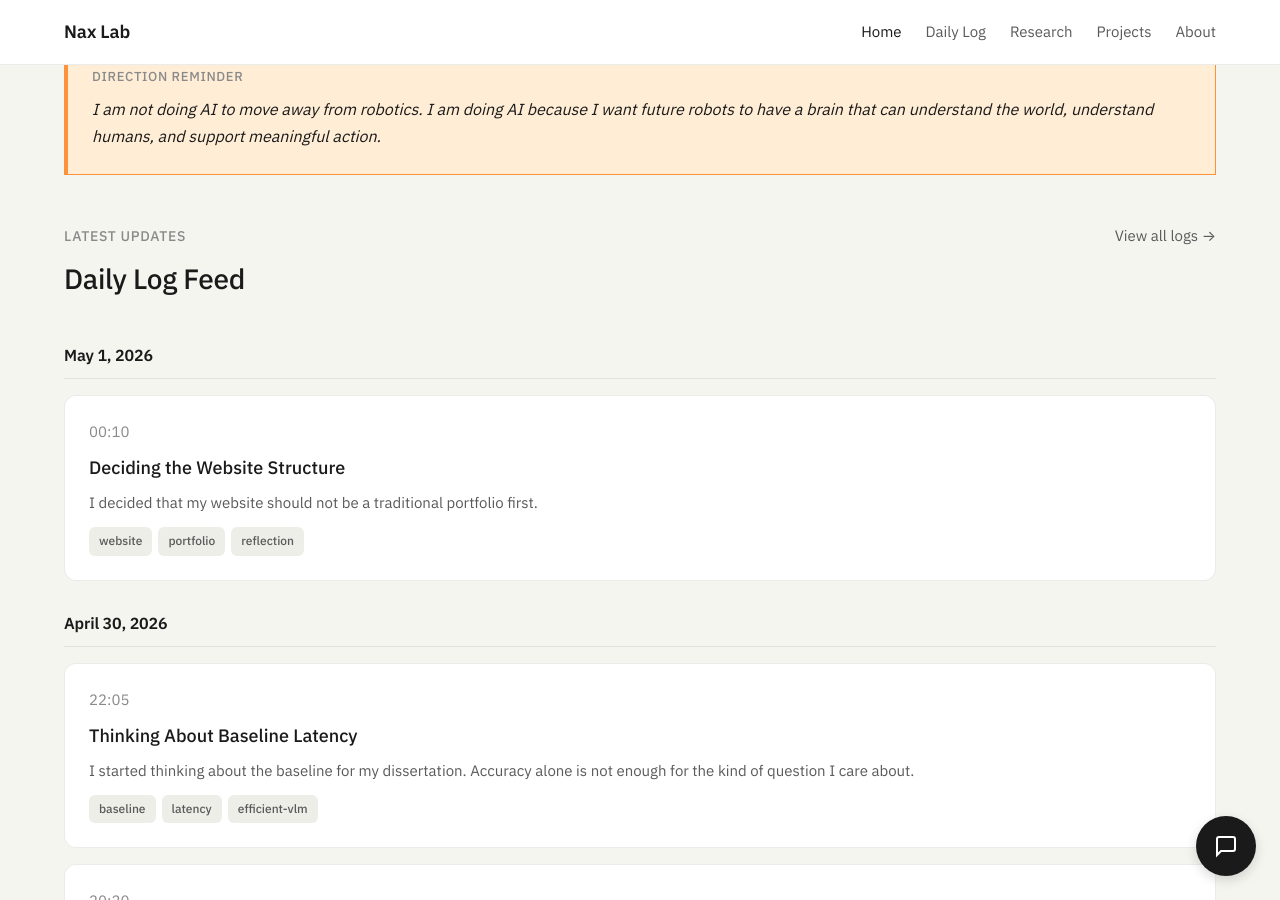
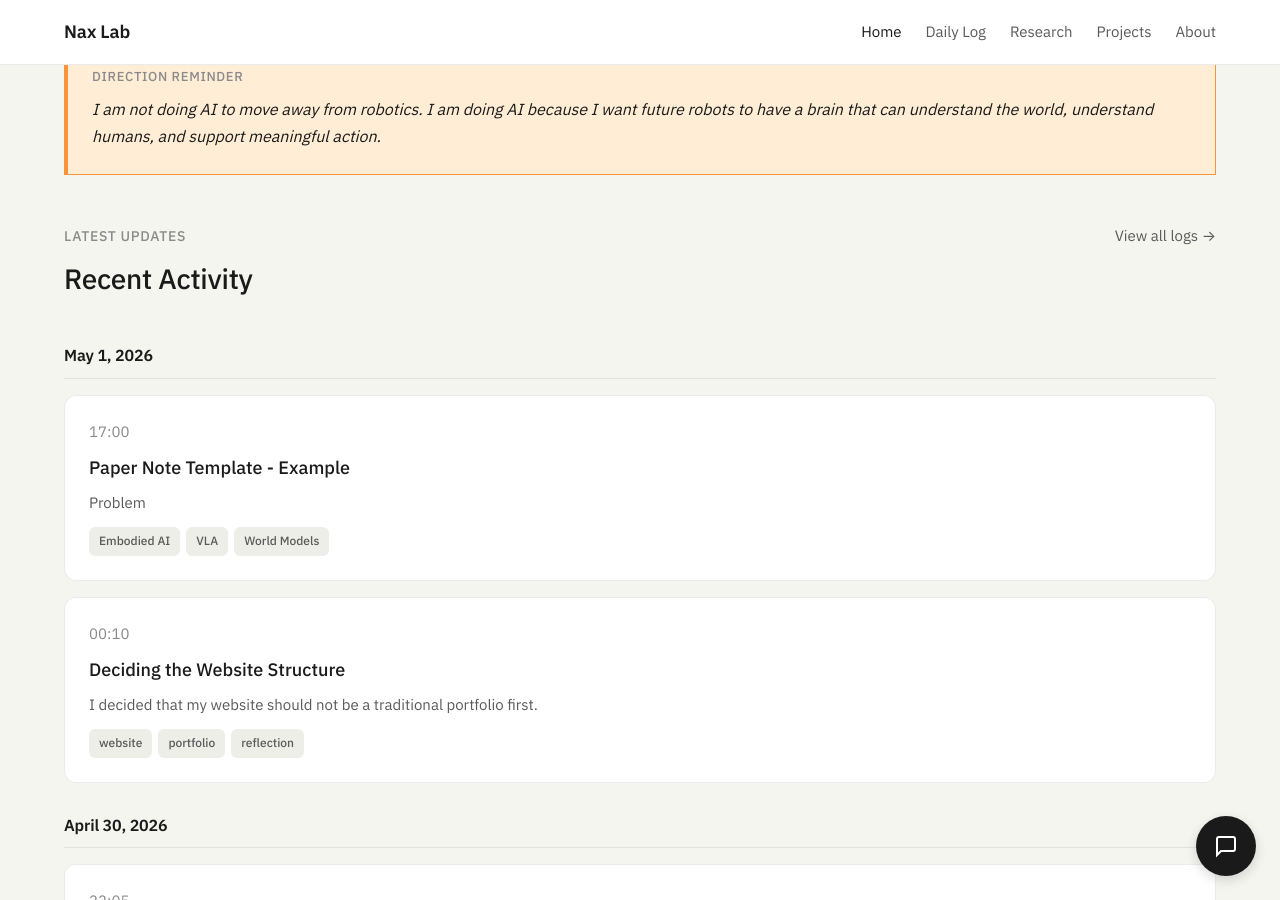
Before and after one commit to naxgotomakeit/naxgotomakeit.github.io, a Jekyll site: the page built from index.html, in a window 1280 px wide and 900 px high, scrolled down 576 px. Built offline with Jekyll 4.4.1, drawn with Linux system fonts in a browser that asks for light colours.

Commit message:
Change 'Daily Log Feed' to 'Recent Activity'

```diff
--- a/index.html
+++ b/index.html
@@ -59,17 +59,16 @@ title: Home
 <section class="section-header">
   <div>
     <p class="eyebrow">Latest Updates</p>
-    <h2>Daily Log Feed</h2>
+    <h2>Recent Activity</h2>
   </div>
   <a class="text-link" href="{{ '/daily-log.html' | relative_url }}">View all logs →</a>
 </section>
 
 <section class="timeline">
-  {% assign daily_posts = site.posts | where_exp: "post", "post.categories contains 'daily-log'" %}
-  {% assign recent_daily = daily_posts | slice: 0, 10 %}
+  {% assign recent_posts = site.posts | slice: 0, 10 %}
   {% assign current_day = "" %}
 
-  {% for post in recent_daily %}
+  {% for post in recent_posts %}
     {% assign post_day = post.date | date: "%B %-d, %Y" %}
     {% if post_day != current_day %}
       {% assign current_day = post_day %}
@@ -78,8 +77,8 @@ title: Home
     {% include log-card.html post=post %}
   {% endfor %}
 
-  {% if recent_daily.size == 0 %}
-    <p class="empty-state">No daily logs yet. Add a Markdown file under <code>_posts/</code> with category <code>daily-log</code>.</p>
+  {% if site.posts.size == 0 %}
+    <p class="empty-state">No posts yet. Add a Markdown file under <code>_posts/</code>.</p>
   {% endif %}
 </section>
 
```
